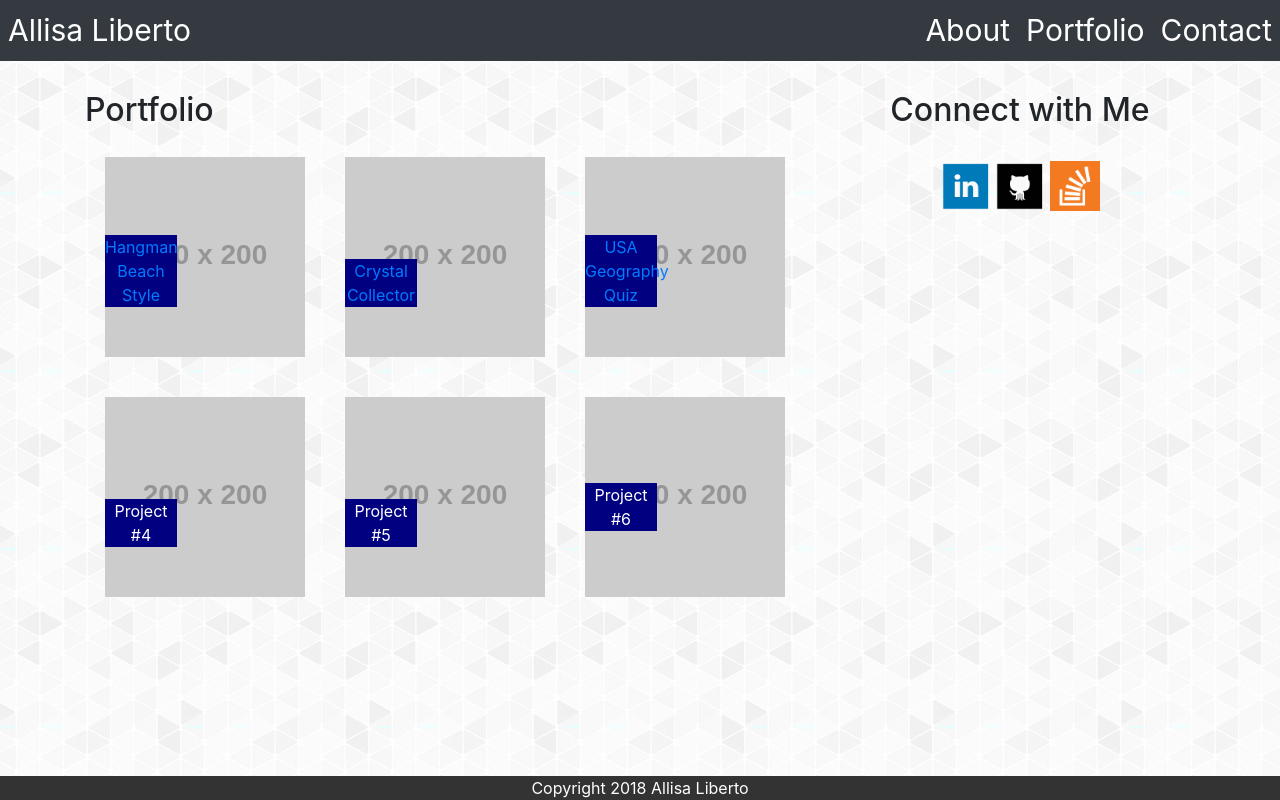
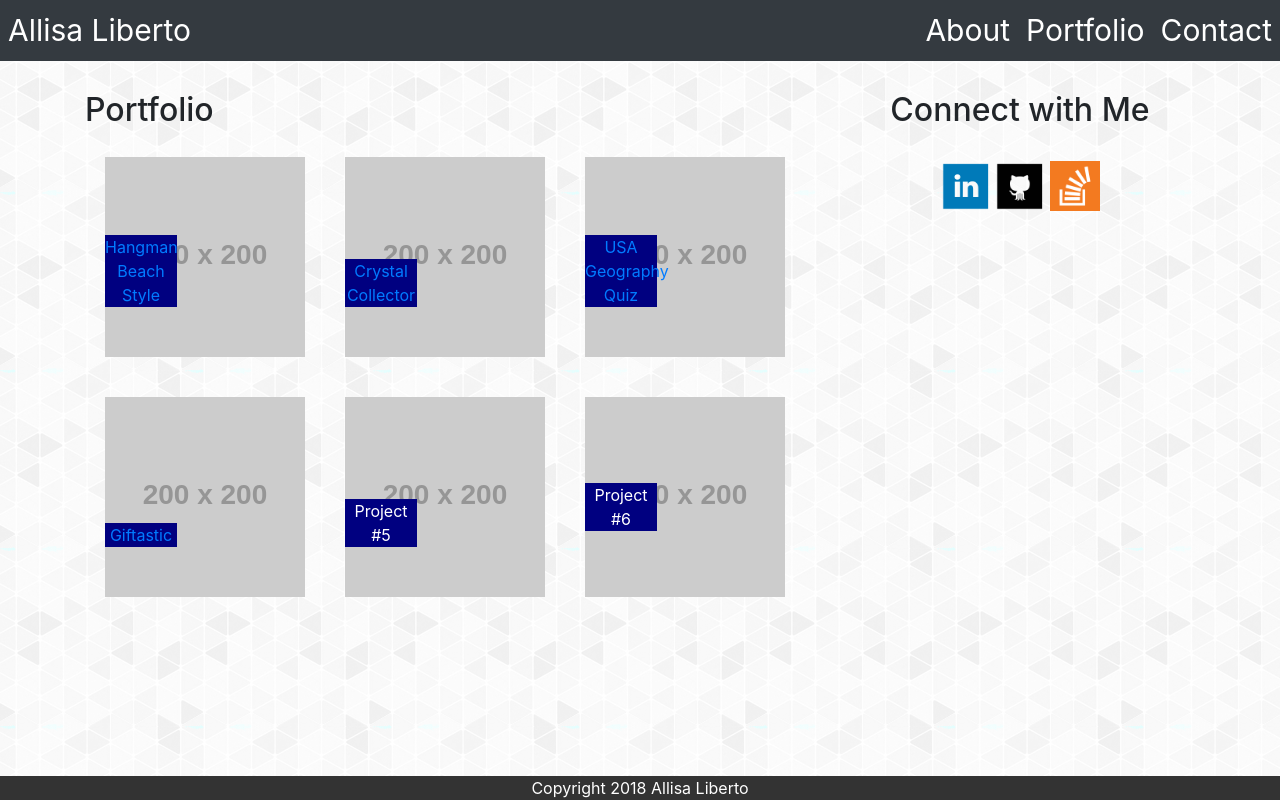
Before and after one commit to All-isa/bootstrap-portfolio, a plain HTML site: page index.html in a window 1280 px wide. Drawn offline with nearby package versions, Linux system fonts and the light colour scheme; placeholder pictures from the web are drawn by us.

```diff
--- a/index.html
+++ b/index.html
@@ -43,8 +43,10 @@
     </a>
 </div>
 <div class="container2">
+    <a href="https://all-isa.github.io/giftastic/">
     <img src="http://placehold.it/200x200" alt="project 4">
-        <div class="projects">Project #4</div>
+        <div class="projects">Giftastic</div>
+    </a>
 </div>
 <div class="container2">
     <img src="http://placehold.it/200x200" alt="project 5">
```
